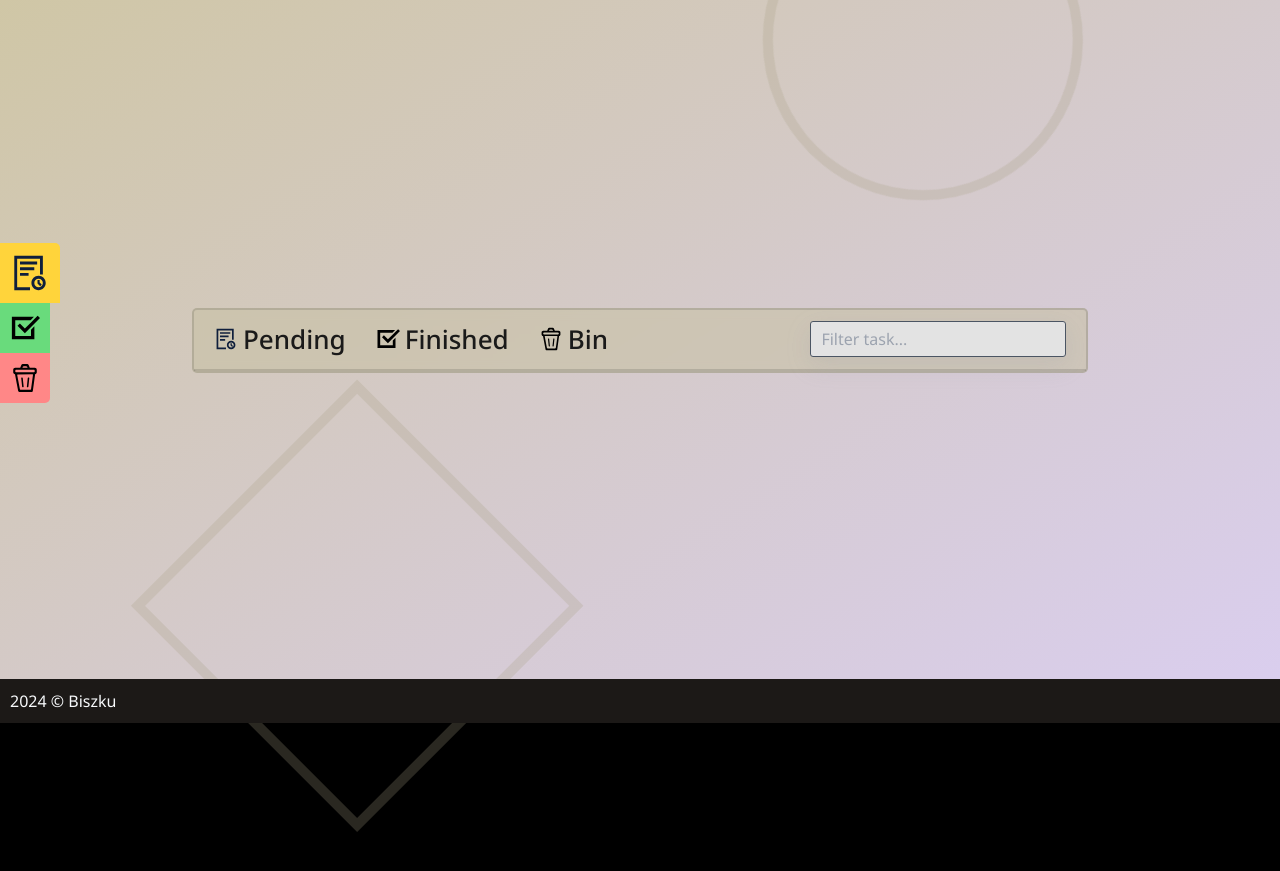
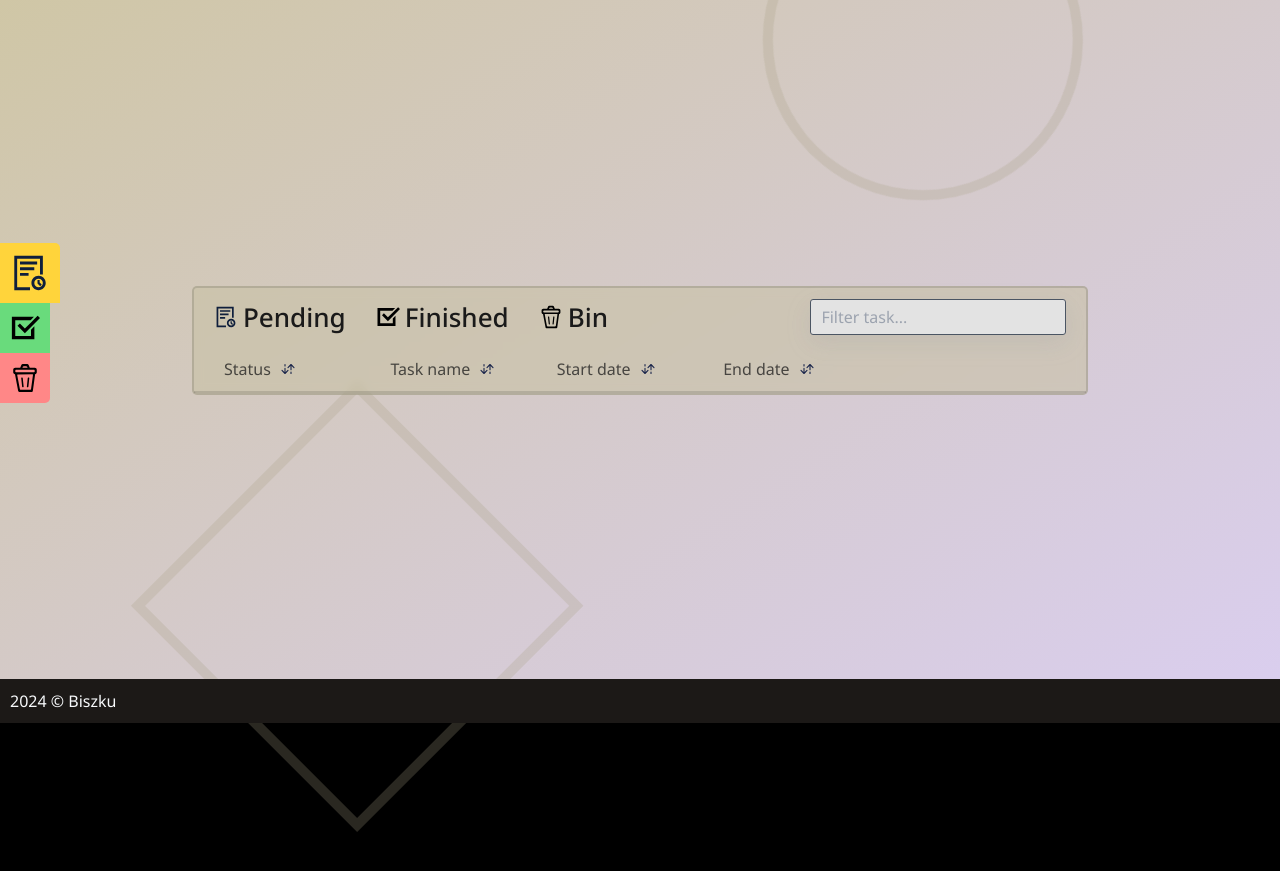
Before and after one commit to Biszku/ts-grab-and-drop-app, a website built with Vite: page index.html in a window 1280 px wide. Shown: the part 77-948 px from the top of the page. Built offline with nearby package versions, Linux system fonts and the light colour scheme.

Commit message:
added style to table

```diff
--- a/index.html
+++ b/index.html
@@ -131,7 +131,10 @@
             class="relative flex-col w-[70%] bg-[#c9c2a699] rounded-[0.5rem] border-[0.2rem] border-[#00000020]"
           >
             <div
-              class="flex justify-between items-center [100%] px-[2rem] py-[1rem] border-b-[0.2rem] border-[#00000020] hover:bg-[#b5af9550]"
+              class="flex flex-col border-b-[0.2rem] border-[#00000020] hover:bg-[#b5af9550]"
+            >
+              <div
+                class="flex justify-between items-center [100%] px-[2rem] py-[1rem]"
               >
                 <ul class="flex text-[2.6rem] font-[500] gap-[3rem]">
                   <li
@@ -174,6 +177,49 @@
                   class="w-[30%] bg-[#e3e3e3] border-[0.1rem] border-gray-600 rounded-[0.3rem] px-[1rem] py-[0.5rem] input-shadow"
                   placeholder="Filter task..."
                 />
+              </div>
+              <div class="px-[3rem] py-[1rem] grid grid-cols-5">
+                <div
+                  class="flex items-center gap-[0.8rem] hover:cursor-pointer"
+                >
+                  <span class="opacity-75 hover:cursor-pointer">Status</span>
+                  <img
+                    src="./src/assets/sort-vertical-svgrepo-com.svg"
+                    alt="sort icon"
+                    class="w-[1.8rem]"
+                  />
+                </div>
+                <div
+                  class="flex items-center gap-[0.8rem] hover:cursor-pointer"
+                >
+                  <span class="opacity-75">Task name</span>
+                  <img
+                    src="./src/assets/sort-vertical-svgrepo-com.svg"
+                    alt="sort icon"
+                    class="w-[1.8rem]"
+                  />
+                </div>
+                <div
+                  class="flex items-center gap-[0.8rem] hover:cursor-pointer"
+                >
+                  <span class="opacity-75">Start date</span>
+                  <img
+                    src="./src/assets/sort-vertical-svgrepo-com.svg"
+                    alt="sort icon"
+                    class="w-[1.8rem]"
+                  />
+                </div>
+                <div
+                  class="flex items-center gap-[0.8rem] hover:cursor-pointer"
+                >
+                  <span class="opacity-75">End date</span>
+                  <img
+                    src="./src/assets/sort-vertical-svgrepo-com.svg"
+                    alt="sort icon"
+                    class="w-[1.8rem]"
+                  />
+                </div>
+              </div>
             </div>
             <div id="container" class="flex flex-col"></div>
             <div
--- a/src/ts/view/taskView.ts
+++ b/src/ts/view/taskView.ts
@@ -65,12 +65,21 @@ class TaskView extends View {
       "select-none",
       "hover:bg-[#b5af9550]",
       "px-[3rem]",
-      "py-[2.5rem]"
+      "py-[2.5rem]",
+      "grid",
+      "grid-cols-5"
     );
 
-    if (index !== 0)
+    if (index !== 0) {
       div.classList.add("border-b-[0.2rem]", "border-[#00000020]");
-    div.textContent = `${status},${taskName},${startDate},${endDate},${description}`;
+    }
+
+    [status, taskName, startDate, endDate].forEach((value) => {
+      const span = document.createElement("span");
+      span.textContent = value;
+      span.classList.add("font-medium");
+      div.appendChild(span);
+    });
     this.taskMovingHandler(div, id);
     return div;
   }
```
Also changed, not shown: src/assets/sort-vertical-svgrepo-com.svg (added). Lines whose indentation alone changed are shown as unchanged.
